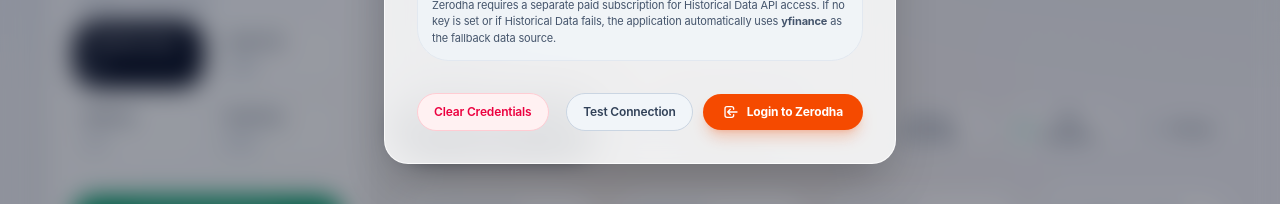
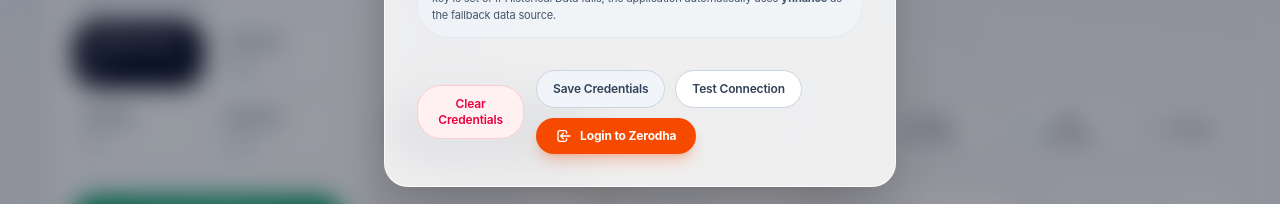
Before and after one commit to neelganesh/stock-selector, a React (Vite) app: page / in a window 1280 px wide. Both pictures are taken after a click on the button "yfinance". Shown: the part 468-672 px from the top of the page. Built offline with nearby package versions, Linux system fonts and the light colour scheme; no server answers.

Commit message:
fix(zerodha-modal): split Save/Test/Login into separate buttons, Test no longer saves

```diff
--- a/src/components/ZerodhaLoginModal.tsx
+++ b/src/components/ZerodhaLoginModal.tsx
@@ -186,7 +186,7 @@
     }
   };
 
-  const handleManualSave = async () => {
+  const handleSaveCredentials = async () => {
     if (!user) return;
     setStatusType('idle');
     setStatusMessage('Saving credentials…');
@@ -213,6 +213,26 @@
     } catch (err: any) {
       setStatusType('error');
       setStatusMessage(err.message || 'Failed to save credentials');
+    }
+  };
+
+  const handleTestConnection = async () => {
+    setStatusType('idle');
+    setStatusMessage('Testing connection…');
+    const result = await testKiteSession({
+      apiKey: apiKey.trim(),
+      apiSecret: apiSecret.trim(),
+      accessToken: getKiteCredentials().accessToken,
+    });
+    if (result.connected && result.hasHistorical) {
+      setStatusType('success');
+      setStatusMessage('Zerodha Kite API Active (Live Historical Data Feed)');
+    } else if (result.connected && !result.hasHistorical) {
+      setStatusType('warning');
+      setStatusMessage('Zerodha session active, but Historical Data API subscription is absent. Falling back to yfinance.');
+    } else {
+      setStatusType('error');
+      setStatusMessage(result.message);
     }
   };
 
@@ -364,17 +384,24 @@
                 Clear Credentials
               </button>
 
-              <div className="flex items-center gap-2.5 w-full sm:w-auto">
+              <div className="flex flex-wrap items-center gap-2.5 w-full sm:w-auto">
                 <button
-                  onClick={handleManualSave}
+                  onClick={handleSaveCredentials}
                   className="px-4 py-2.5 rounded-xl text-xs font-semibold text-slate-700 bg-slate-100 hover:bg-slate-200 border border-slate-300 transition-colors"
+                >
+                  Save Credentials
+                </button>
+
+                <button
+                  onClick={handleTestConnection}
+                  className="px-4 py-2.5 rounded-xl text-xs font-semibold text-slate-700 bg-white hover:bg-slate-50 border border-slate-300 transition-colors"
                 >
                   Test Connection
                 </button>
 
                 <button
                   onClick={handleSaveAndLogin}
-                  className="w-full sm:w-auto flex-1 px-5 py-2.5 rounded-xl text-xs font-bold text-white bg-orange-600 hover:bg-orange-700 shadow-lg shadow-orange-600/25 transition-all flex items-center justify-center gap-2 active:scale-98"
+                  className="px-5 py-2.5 rounded-xl text-xs font-bold text-white bg-orange-600 hover:bg-orange-700 shadow-lg shadow-orange-600/25 transition-all flex items-center justify-center gap-2 active:scale-98"
                 >
                   <svg className="w-4 h-4" fill="none" viewBox="0 0 24 24" stroke="currentColor">
                     <path strokeLinecap="round" strokeLinejoin="round" strokeWidth={2} d="M11 16l-4-4m0 0l4-4m-4 4h14m-5 4v1a3 3 0 01-3 3H6a3 3 0 01-3-3V7a3 3 0 013-3h7a3 3 0 013 3v1" />
```
